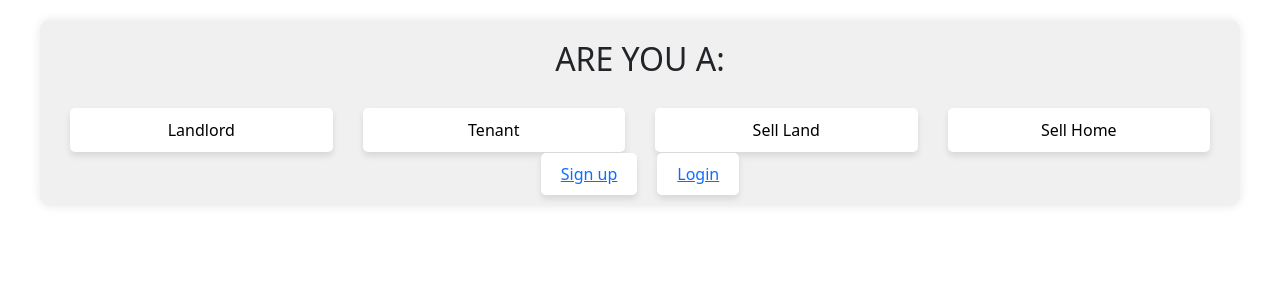
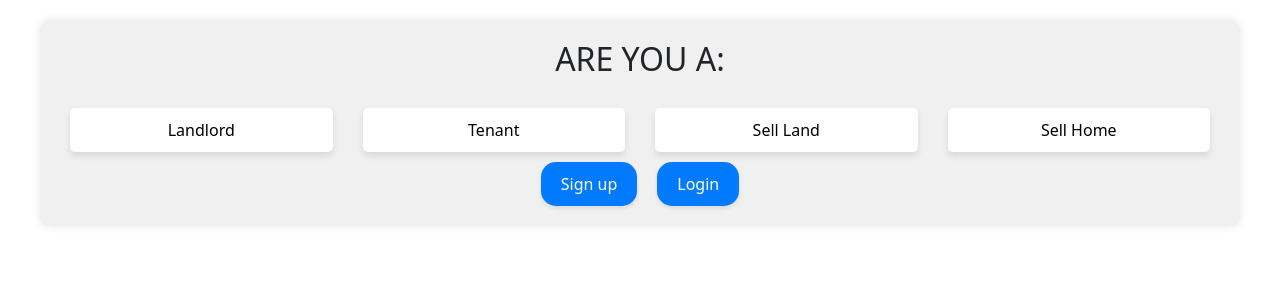
Before and after one commit to Trevor-Kayeyia-Madara/msamo, a React (Create React App) app: page /home in a window 1280 px wide. Shown: the top 300 px of the page. Built offline with nearby package versions, Linux system fonts and the light colour scheme.

Commit message:
Done sign up and login buttons

```diff
--- a/src/App.js
+++ b/src/App.js
@@ -6,7 +6,8 @@ import Tenant from './components/Tenant';
 import SellLand from './components/SellLand';
 import SellHome from './components/SellHome';
 import Loading from './components/Home/Loading';
-
+import SignUp from './components/SignUp';
+import Login from './components/Login';
 
 const App = () => {
   return (
@@ -15,6 +16,8 @@ const App = () => {
         <Routes>
           <Route path="/" element={<Loading />} />
           <Route  path='/home' element={<Home />} />
+          <Route path='/sign-up' element={<SignUp />} />
+          <Route path='/login' element={<Login />} />
           <Route path="/landlord" element={<Landlord />} />
           <Route path="/tenant" element={<Tenant />} />
         <Route path="/sell-land" element={<SellLand />} />
--- a/src/components/Home/style.css
+++ b/src/components/Home/home.css
@@ -39,6 +39,29 @@
   max-width: 300px;
   margin: 10px;
 }
+
+.signup-link,
+.login-link {
+  display: inline-block;
+  padding: 10px 20px;
+  border-radius: 15px;
+  background-color: #007bff; /* Example background color */
+  color: #fff;
+  text-decoration: none;
+  box-shadow: 0 2px 4px rgba(0, 0, 0, 0.1); /* Example box shadow */
+  margin-right: 20px; /* Example margin */
+}
+
+.signup-link:hover,
+.login-link:hover {
+  background-color: #0056b3; /* Darker color on hover */
+}
+
+.login-link {
+  margin-right: 0; /* Remove margin-right for the last link */
+}
+
+
 
 .button:hover {
   transform: scale(1.05);
--- a/src/components/Home/index.jsx
+++ b/src/components/Home/index.jsx
@@ -1,6 +1,6 @@
 import React, { useState } from 'react';
 import { Link } from 'react-router-dom';
-import './style.css';  // Import the CSS file
+import './home.css';  // Import the CSS file
 
 const Home = () => {
   const [view, setView] = useState('home');
@@ -79,8 +79,8 @@ const Home = () => {
 
         </div>
       )}
-        <Link to="/signup" className="button">Sign up</Link>
-        <Link to="/login" className="button">Login</Link>
+          <Link to="/sign-up" className="signup-link">Sign up</Link>
+          <Link to="/login" className="login-link">Login</Link>
     </div>
   );
 };
--- /dev/null
+++ b/src/components/Login/index.js
@@ -0,0 +1,9 @@
+import React from 'react'
+
+function Login() {
+  return (
+    <div>Login</div>
+  )
+}
+
+export default Login
--- /dev/null
+++ b/src/components/SignUp/index.js
@@ -0,0 +1,9 @@
+import React from 'react'
+
+function SignUp() {
+  return (
+    <div>SignUp</div>
+  )
+}
+
+export default SignUp
```
